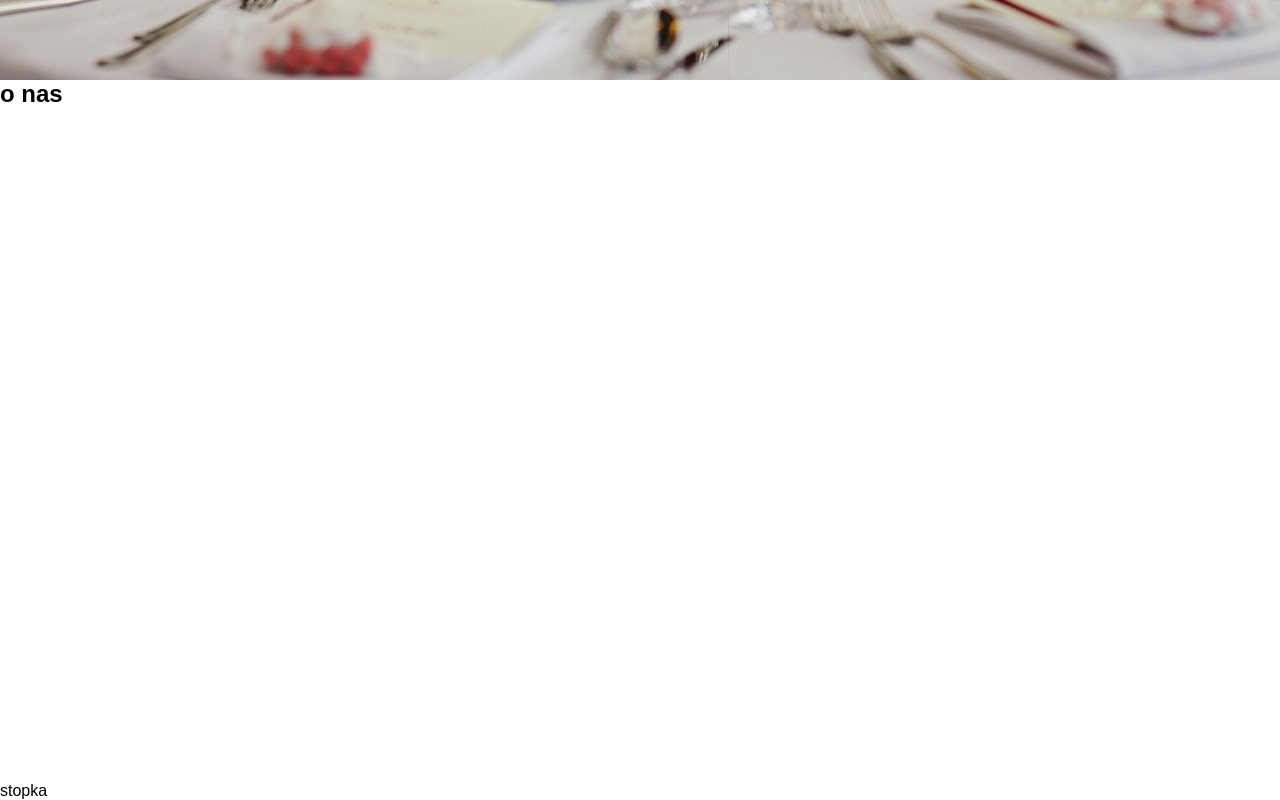
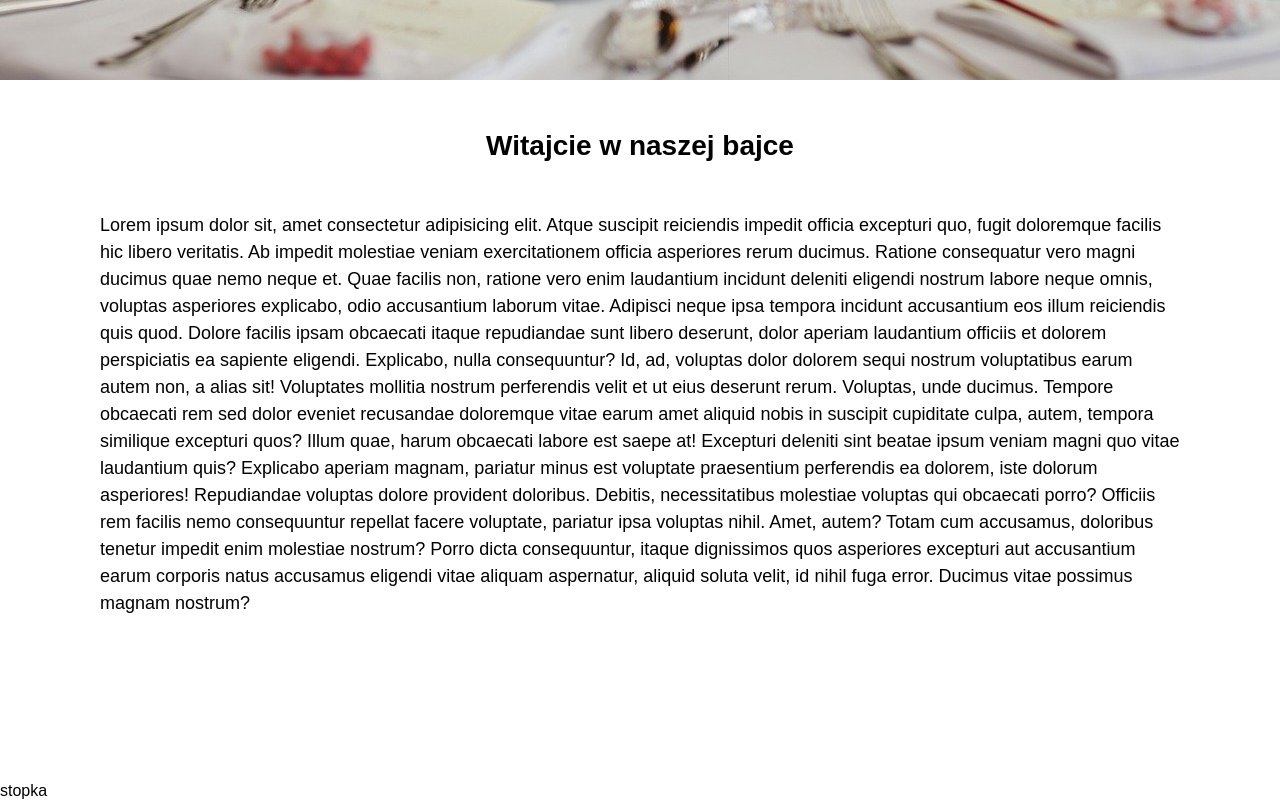
Before and after one commit to wasiak93/restaurant-spa, a React (Create React App) app: page / in a window 1280 px wide. Shown: the part 400-1200 px from the top of the page. Built offline with nearby package versions, Linux system fonts and the light colour scheme.

Commit message:
add component: About.js; add style About.css

```diff
--- a/src/layouts/App.js
+++ b/src/layouts/App.js
@@ -10,9 +10,7 @@ function App() {
   return (
     <Router>
       <div className="App">
-        <aside className="navigation">
-          <Navigation />
-        </aside>
+        <aside className="navigation">{<Navigation />}</aside>
         <header>
           <Header />
         </header>
--- a/src/layouts/Main.js
+++ b/src/layouts/Main.js
@@ -1,8 +1,8 @@
 import React from "react";
 import { Route } from "react-router-dom";
+import About from "../pages/About";
+import Menu from "../pages/Menu";
 
-const About = () => <h2> o nas</h2>;
-const Menu = () => <h2> menu</h2>;
 const Contact = () => <h2> kontakt</h2>;
 const Prom = () => <h2> promocje</h2>;
 
--- /dev/null
+++ b/src/pages/About.js
@@ -0,0 +1,41 @@
+import React from "react";
+import "../styles/About.css";
+
+const About = () => {
+  return (
+    <div className="about">
+      <h1>Witajcie w naszej bajce</h1>
+      <p>
+        Lorem ipsum dolor sit, amet consectetur adipisicing elit. Atque suscipit
+        reiciendis impedit officia excepturi quo, fugit doloremque facilis hic
+        libero veritatis. Ab impedit molestiae veniam exercitationem officia
+        asperiores rerum ducimus. Ratione consequatur vero magni ducimus quae
+        nemo neque et. Quae facilis non, ratione vero enim laudantium incidunt
+        deleniti eligendi nostrum labore neque omnis, voluptas asperiores
+        explicabo, odio accusantium laborum vitae. Adipisci neque ipsa tempora
+        incidunt accusantium eos illum reiciendis quis quod. Dolore facilis
+        ipsam obcaecati itaque repudiandae sunt libero deserunt, dolor aperiam
+        laudantium officiis et dolorem perspiciatis ea sapiente eligendi.
+        Explicabo, nulla consequuntur? Id, ad, voluptas dolor dolorem sequi
+        nostrum voluptatibus earum autem non, a alias sit! Voluptates mollitia
+        nostrum perferendis velit et ut eius deserunt rerum. Voluptas, unde
+        ducimus. Tempore obcaecati rem sed dolor eveniet recusandae doloremque
+        vitae earum amet aliquid nobis in suscipit cupiditate culpa, autem,
+        tempora similique excepturi quos? Illum quae, harum obcaecati labore est
+        saepe at! Excepturi deleniti sint beatae ipsum veniam magni quo vitae
+        laudantium quis? Explicabo aperiam magnam, pariatur minus est voluptate
+        praesentium perferendis ea dolorem, iste dolorum asperiores! Repudiandae
+        voluptas dolore provident doloribus. Debitis, necessitatibus molestiae
+        voluptas qui obcaecati porro? Officiis rem facilis nemo consequuntur
+        repellat facere voluptate, pariatur ipsa voluptas nihil. Amet, autem?
+        Totam cum accusamus, doloribus tenetur impedit enim molestiae nostrum?
+        Porro dicta consequuntur, itaque dignissimos quos asperiores excepturi
+        aut accusantium earum corporis natus accusamus eligendi vitae aliquam
+        aspernatur, aliquid soluta velit, id nihil fuga error. Ducimus vitae
+        possimus magnam nostrum?
+      </p>
+    </div>
+  );
+};
+
+export default About;
--- /dev/null
+++ b/src/styles/About.css
@@ -0,0 +1,11 @@
+.about h1 {
+  text-align: center;
+  margin-top: 50px;
+  font-size: 28px;
+}
+
+.about p {
+  padding: 50px 100px 20px;
+  line-height: 1.5;
+  font-size: 18px;
+}
```
